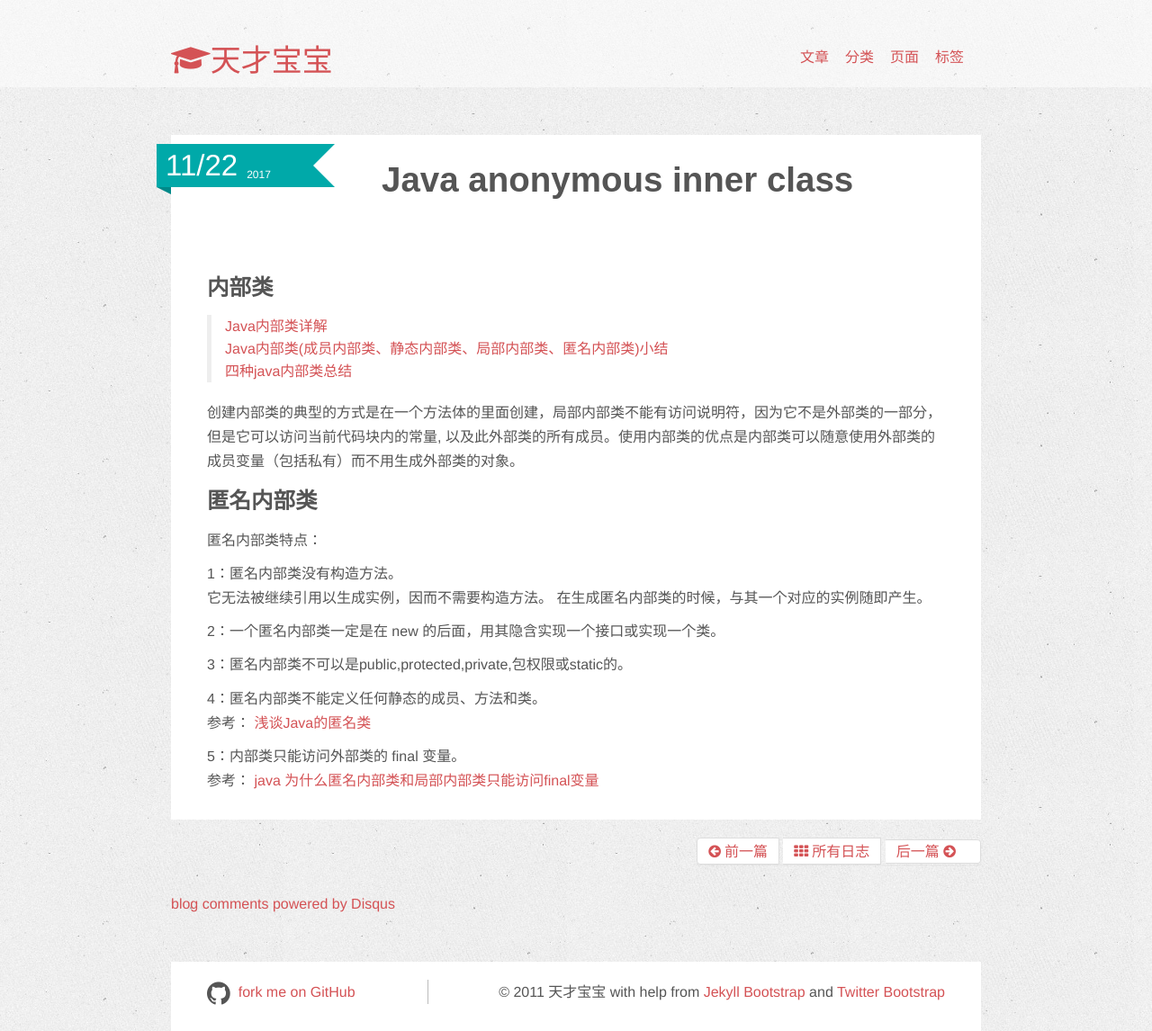
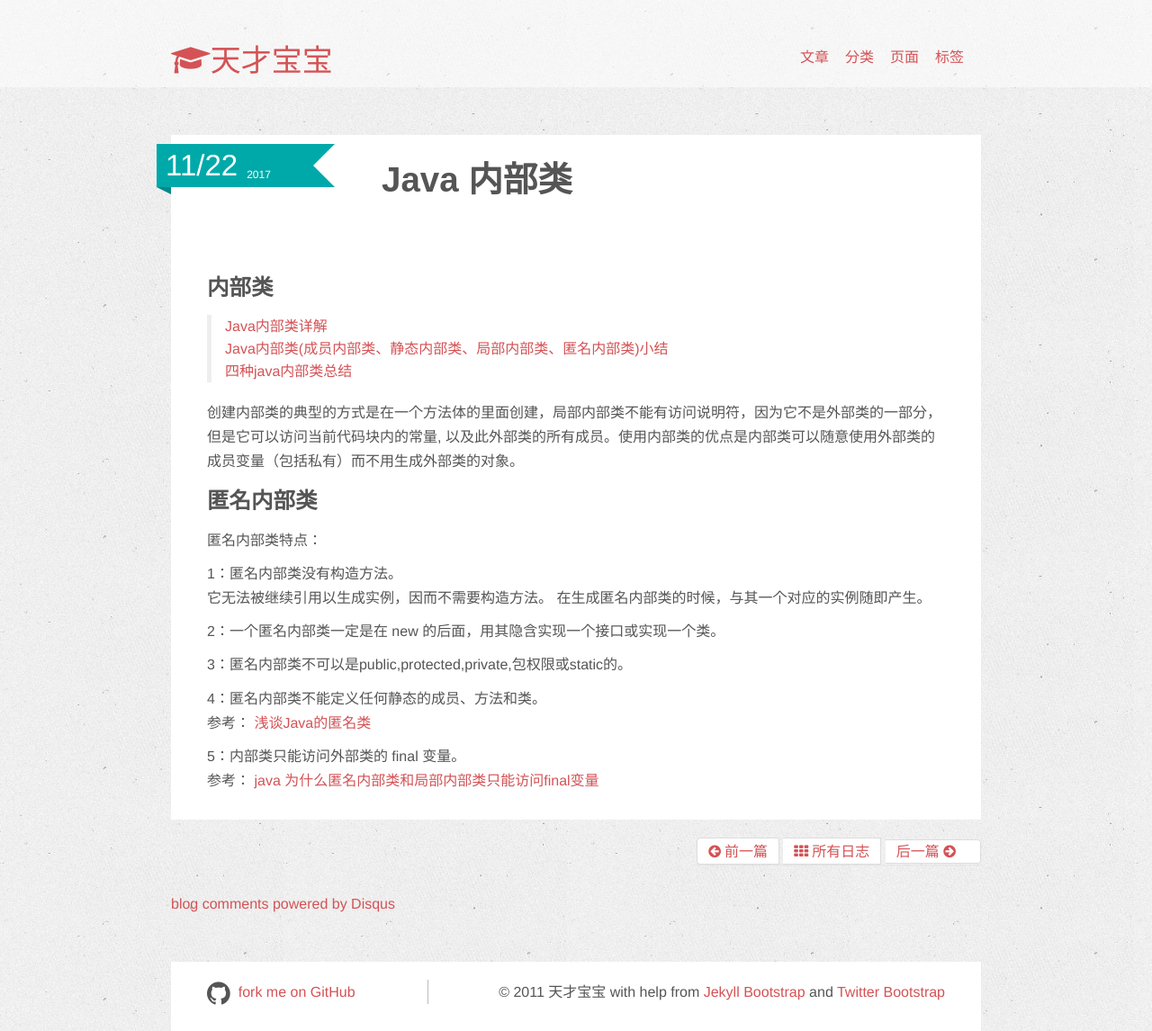
Before and after one commit to wanlp10/wuchao.github.io, a Jekyll site: the page built from _posts/java/2017-11-22-Java-Inner-Class.md, in a window 1280 px wide. Shown: the whole page at 90% size. Built offline with Jekyll 4.4.1, drawn with Linux system fonts in a browser that asks for light colours; nearby versions of some CDN libraries; comment, search, counter and statistics services are not loaded.

Commit message:
initial commit.

```diff
--- a/_posts/java/2017-11-22-Java-Inner-Class.md
+++ b/_posts/java/2017-11-22-Java-Inner-Class.md
@@ -1,12 +1,12 @@
 ---
 layout: post
-title: Java inner class
+title: Java 内部类
 category : [Java]
 tagline: "Supporting tagline"
 tags : [Java, 内部类]
 ---
 {% include JB/setup %}
-# Java anonymous inner class
+# Java 内部类
 ---
 
 ### 内部类
```
Also changed, not shown: _posts/spring/2017-01-20-SpringSecurity的学习和使用.md (+1 -3 lines).
